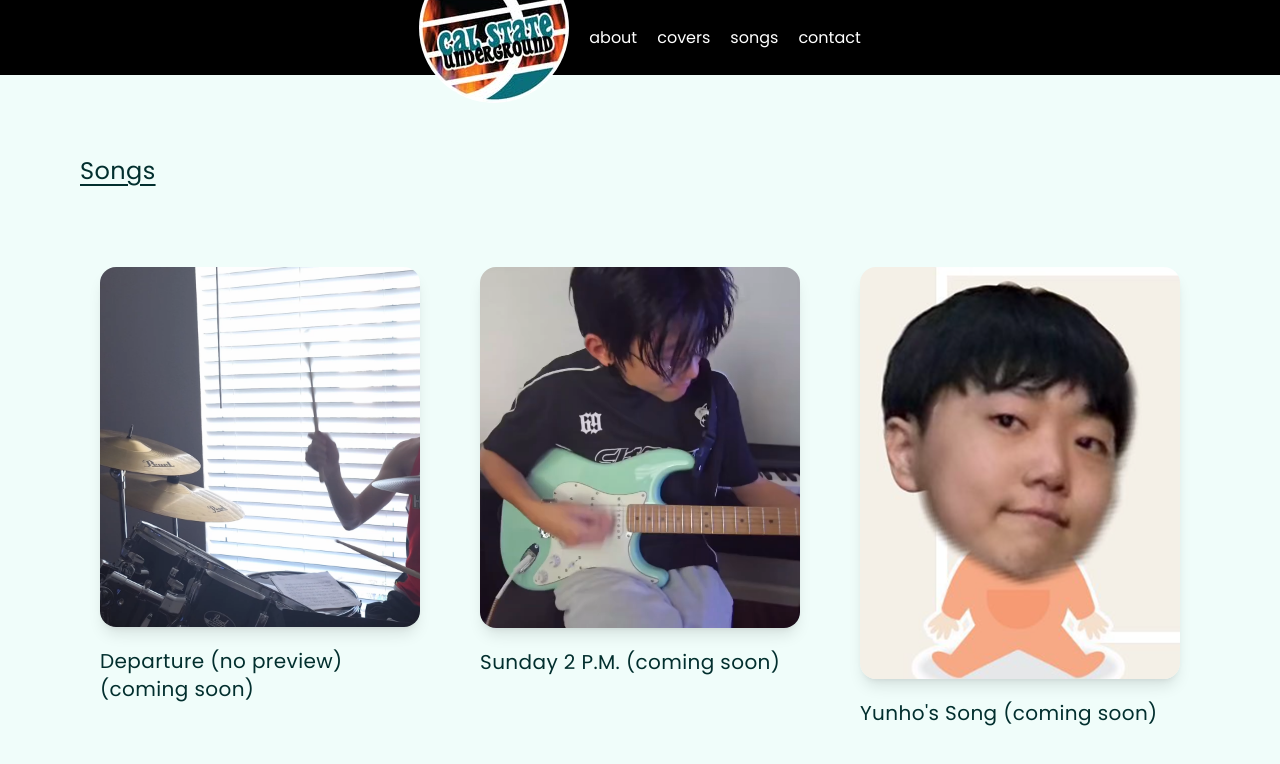
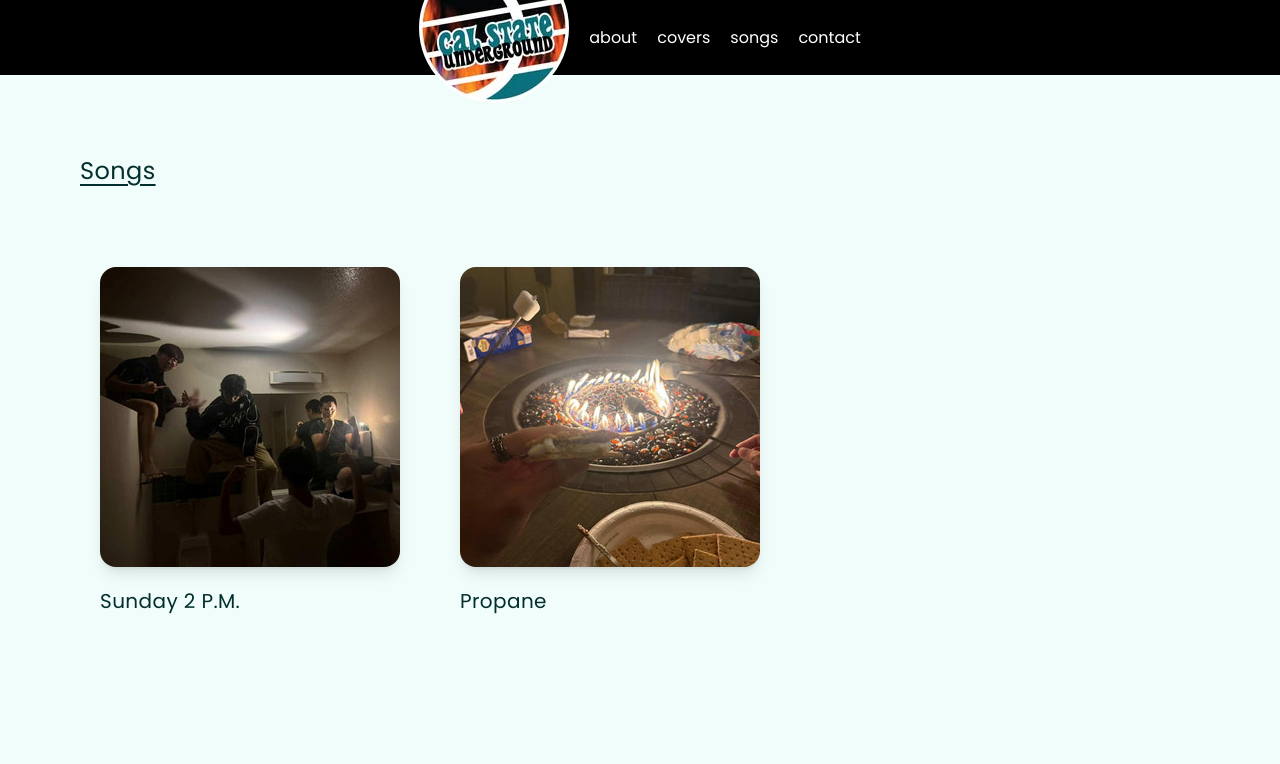
Before and after one commit to maxas10/calstateunderground, a Next.js app: page /songs in a window 1280 px wide. Shown: the top 764 px of the page. Built offline with nearby package versions, Linux system fonts and the light colour scheme.

Commit message:
update songs

```diff
--- a/src/app/songs/page.tsx
+++ b/src/app/songs/page.tsx
@@ -36,17 +36,13 @@ export default function Page() {
             </motion.p>
 
             <div className="flex flex-row gap-5 w-full song-container h-[500px]"> {/*temporary height */}
-                <div className="flex flex-col gap-5 w-1/3 p-5 song-col">
-                    <Card src="songs/departure.png" link="" index={1} desc="Departure (unreleased)" onHover={handleHover}></Card>
-                    <p className="text-xl ">Departure (no preview) (coming soon)</p>
+                <div className="flex flex-col gap-5  p-5 song-col">
+                    <Card src="sunday2pm.jpg" link="https://open.spotify.com/track/5gNiMPfCw7TvZaYSwUy07G?si=514b81e3cfe14c5d" index={2} desc="Sunday 2 P.M." onHover={handleHover} ></Card>
+                    <p className="text-xl ">Sunday 2 P.M.</p>
                 </div>
-                <div className="flex flex-col gap-5 w-1/3  p-5 song-col">
-                    <Card src="songs/sunday2pm.png" link="https://www.instagram.com/p/DKsTj4KSBgF/" index={2} desc="Sunday 2 P.M. (unreleased)" onHover={handleHover} ></Card>
-                    <p className="text-xl ">Sunday 2 P.M. (coming soon)</p>
-                </div>
-                <div className="flex flex-col gap-5 w-1/3  p-5 song-col">
-                    <Card src="people/yunho.png" link="" index={2} desc="Yunho&apos;s Song (unreleased)" onHover={handleHover} ></Card>
-                    <p className="text-xl ">Yunho&apos;s Song (coming soon)</p>
+                <div className="flex flex-col gap-5  p-5 song-col">
+                    <Card src="propane.jpg" link="https://open.spotify.com/track/3xk1RJPnakrHC8jfXMYptJ?si=28949741457142d3" index={2} desc="Propane (instrumental demo)" onHover={handleHover} ></Card>
+                    <p className="text-xl ">Propane</p>
                 </div>
             </div>
 
```
Also changed, not shown: public/propane.jpg (added), public/sunday2pm.jpg (added).
